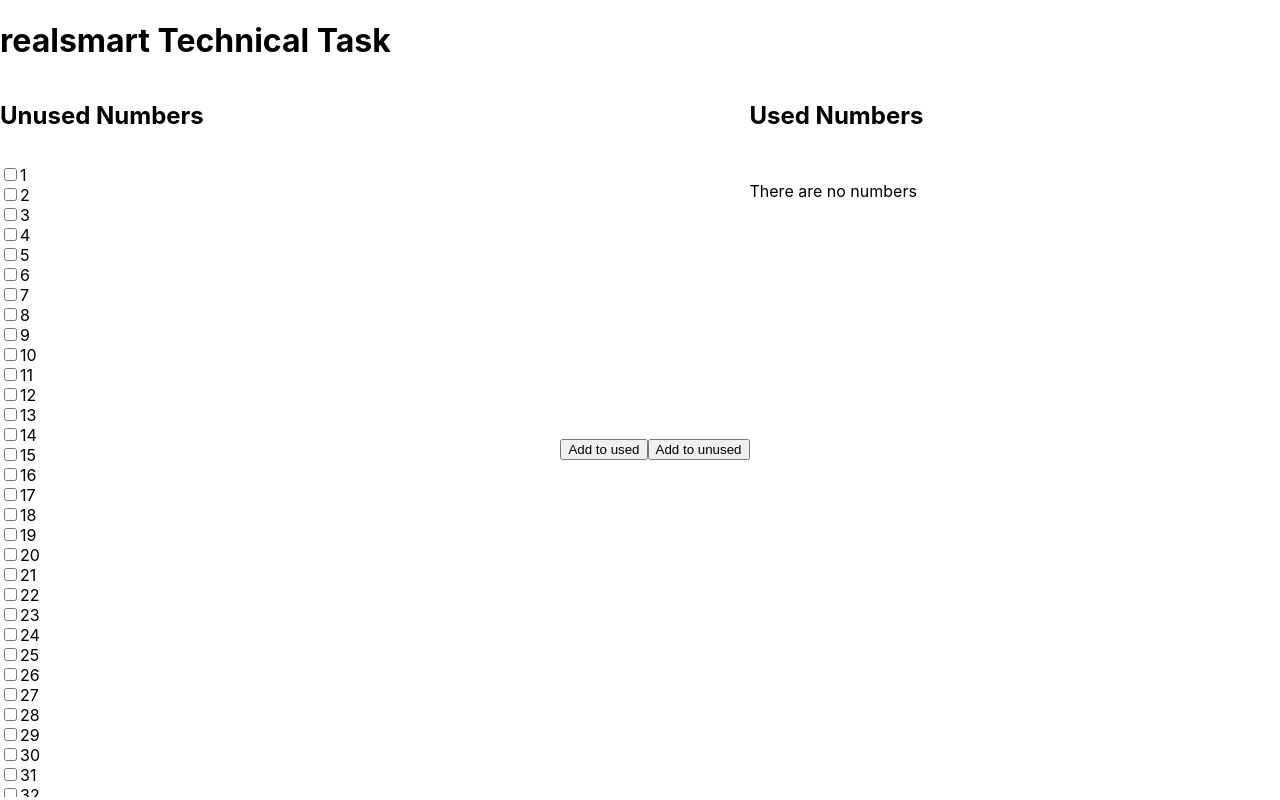
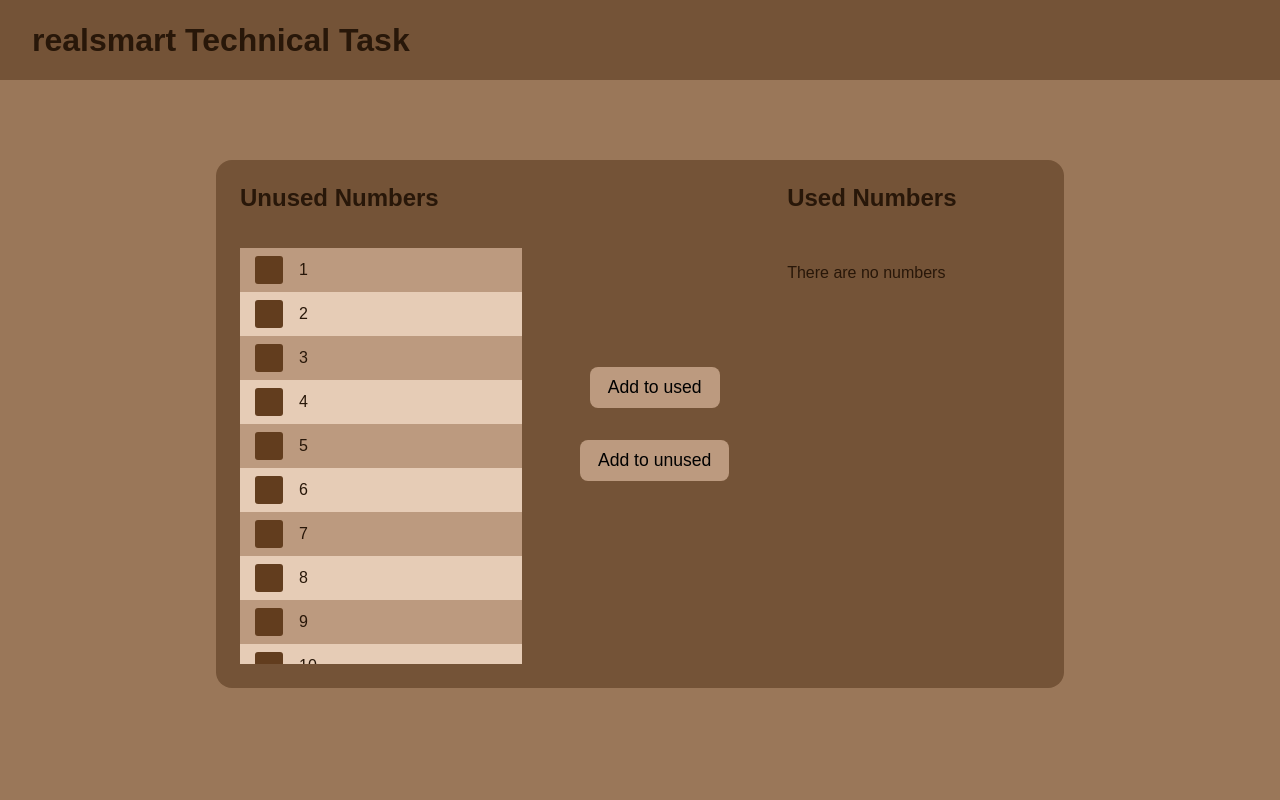
Before and after one commit to J-Sanderson/realsmart-technical-task, a React (Create React App) app: page / in a window 1280 px wide. Built offline with nearby package versions, Linux system fonts and the light colour scheme.

Commit message:
style: basic styles

```diff
--- a/src/components/NumberList.js
+++ b/src/components/NumberList.js
@@ -18,7 +18,8 @@ function NumberList(props) {
                             id={number}
                             onChange={handleChange}
                         />
-                        <span>{number}</span>
+                        <span className="box" />
+                        <span className="label">{number}</span>
                     </label>
                 );
             })
--- a/src/css/App.css
+++ b/src/css/App.css
@@ -4,22 +4,52 @@
 }
 
 header {
+  background: var(--dark);
   height: 5rem;
+  padding: 0 2rem;
+}
+
+header h1 {
+  margin: 0;
+  line-height: 5rem;
 }
 
 .container {
+  background: var(--dark);
   display: flex;
   flex-direction: row;
   align-items: flex-start;
-  height: calc(100vh - 6.5rem);
+  height: 60vh;
+  max-width: 50rem;
+  margin: 5rem auto;
+  padding: 1.5rem;
+  border-radius: 1rem;
 }
 
 .container > div {
-  flex-grow: 1;
+  flex: 1 0 auto;
 }
 
-.container > .controls {
+.controls {
   flex-grow: 0;
   align-self: center;
   text-align: center;
+  margin: 1rem;
 }
+
+.controls > button {
+  display: block;
+  margin: 2rem auto;
+  background: var(--light);
+  border: 2px solid transparent;
+  border-radius: 0.5rem;
+  font-size: 1.1rem;
+  padding: 0.5rem 1rem;
+  cursor: pointer;
+}
+
+.controls > button:hover,
+.controls > button:focus {
+  outline: none;
+  border-color: var(--darkest);
+}
--- a/src/css/NumberList.css
+++ b/src/css/NumberList.css
@@ -14,5 +14,43 @@
 }
 
 .item {
-    display: block;
+    display: flex;
+    flex-direction: row;
+    align-items: center;
+    padding: 0.5rem;
 }
+
+.item:nth-child(even) {
+    background: var(--lightest);
+}
+
+.item:nth-child(odd) {
+    background: var(--light);
+}
+
+.box {
+    display: inline-block;
+    background: var(--darkest);
+    width: 1.5rem;
+    height: 1.5rem;
+    margin-right: 1rem;
+    border: 2px solid transparent;
+    border-radius: 3px;
+}
+
+input[type=checkbox] {
+    width: 0;
+    height: 0;
+    opacity: 0;
+}
+
+input[type=checkbox]:focus + .box,
+.box:hover {
+    border-color: var(--mid);
+}
+
+input[type=checkbox]:checked + .box:after {
+    color: var(--lightest);
+    content: '✔';
+    margin-left: 0.4rem;
+}
--- a/src/css/index.css
+++ b/src/css/index.css
@@ -1,3 +1,12 @@
+:root {
+  --darkest: #623d1e;
+  --dark: #745337;
+  --mid: #9a7759;
+  --light: #bc9a7f;
+  --lightest: #e6ccb6;
+  --nearblack: #281709;
+}
+
 html, body {
   height: 100%;
   padding: 0;
@@ -5,15 +14,7 @@ html, body {
 }
 
 body {
-  margin: 0;
-  font-family: -apple-system, BlinkMacSystemFont, 'Segoe UI', 'Roboto', 'Oxygen',
-    'Ubuntu', 'Cantarell', 'Fira Sans', 'Droid Sans', 'Helvetica Neue',
-    sans-serif;
-  -webkit-font-smoothing: antialiased;
-  -moz-osx-font-smoothing: grayscale;
+  font-family: sans-serif;
+  background: var(--mid);
+  color: var(--nearblack);
 }
-
-code {
-  font-family: source-code-pro, Menlo, Monaco, Consolas, 'Courier New',
-    monospace;
-}
```
